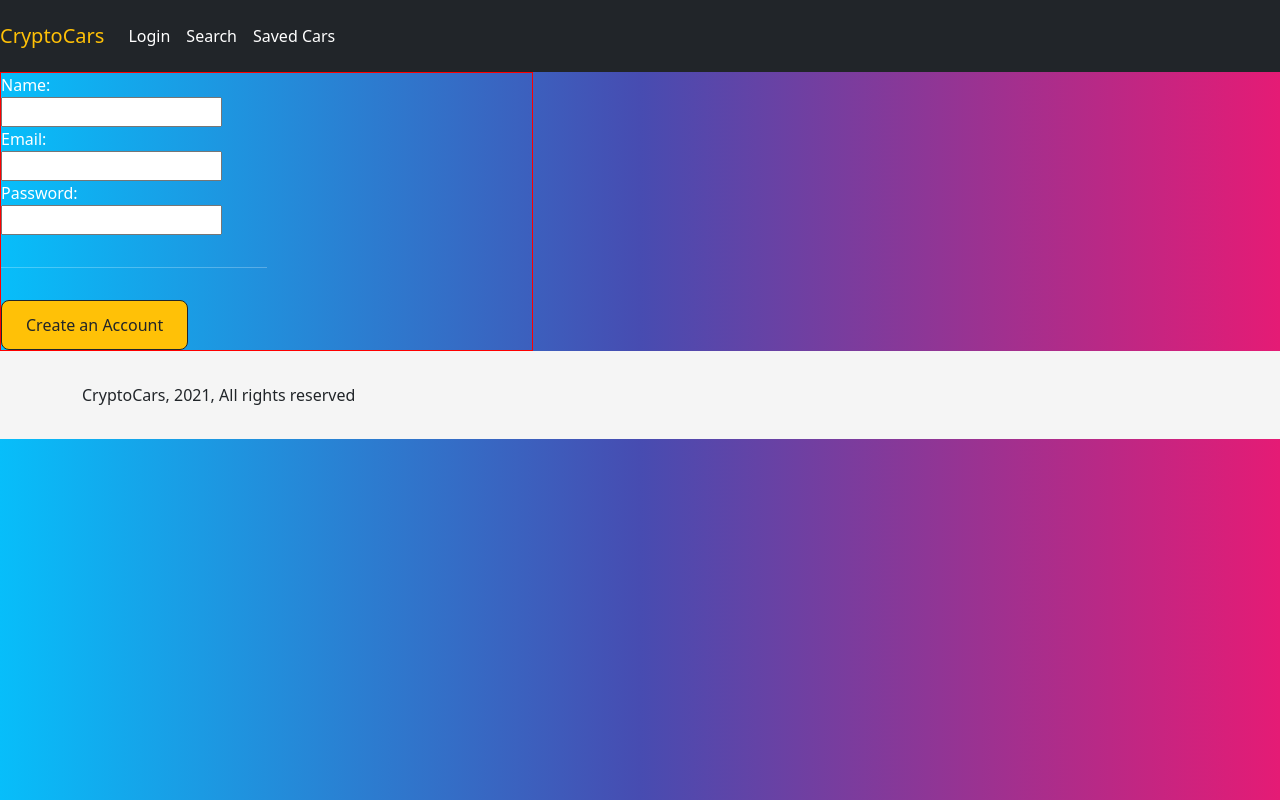
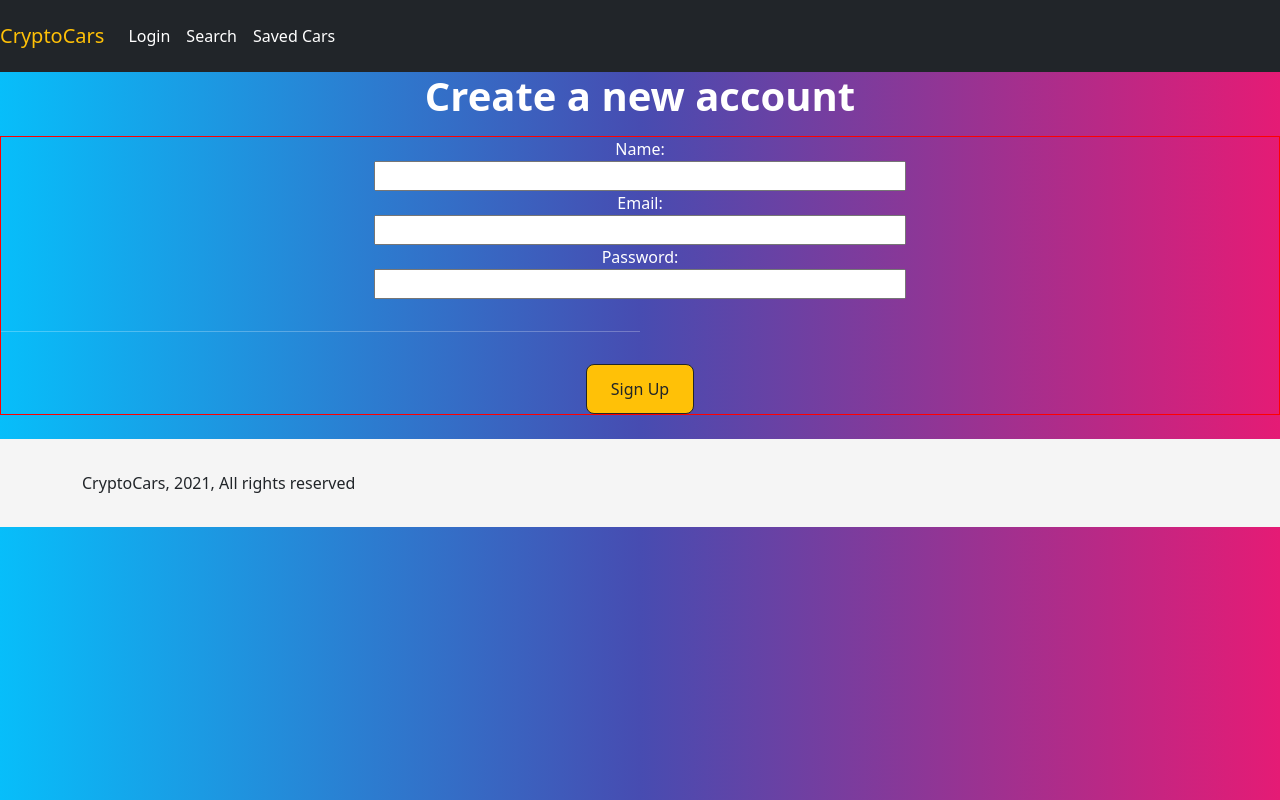
Before and after one commit to TolgaS92/CryptoCars, a React (Create React App) app in the folder client/: page / in a window 1280 px wide. Built offline with nearby package versions, Linux system fonts and the light colour scheme.

Commit message:
css on sign up form

```diff
--- a/client/src/components/Signup/index.js
+++ b/client/src/components/Signup/index.js
@@ -27,7 +27,9 @@
 
 
     return(
-            <form className="col-sm-5 sign-up-form">
+      <div>
+        <h1 align="center">Create a new account</h1>
+            <form className="col-sm-12 sign-up-form" align="center">
                 <label  className="col-sm-12">Name: </label>
                 <input  className="col-sm-5" onChange={handleInputChange} name="name"/>
                 <label className="col-sm-12">Email: </label>
@@ -35,8 +37,11 @@
                 <label className="col-sm-12">Password: </label>
                 <input type="password" className="col-sm-5" onChange={handleInputChange} name="password"/>
                 <hr className="col-sm-6" />
-                <button className="btn btn-warning btn-outline-dark" onClick={handleFormSubmit}>Create an Account</button>
+                <button className="btn btn-warning btn-outline-dark" onClick={handleFormSubmit}>Sign Up</button>
+                <br/>
             </form>
+          <br/>
+            </div>
     )
 }
 
```
